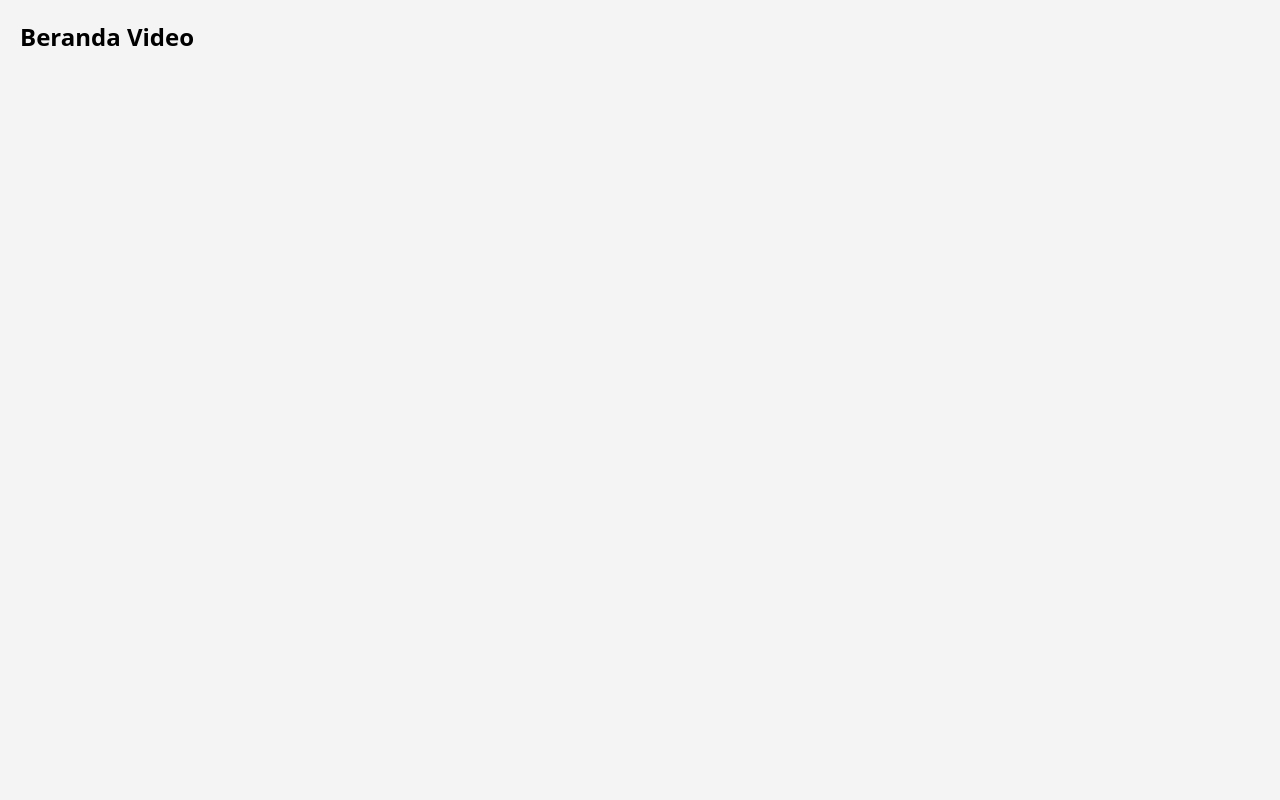
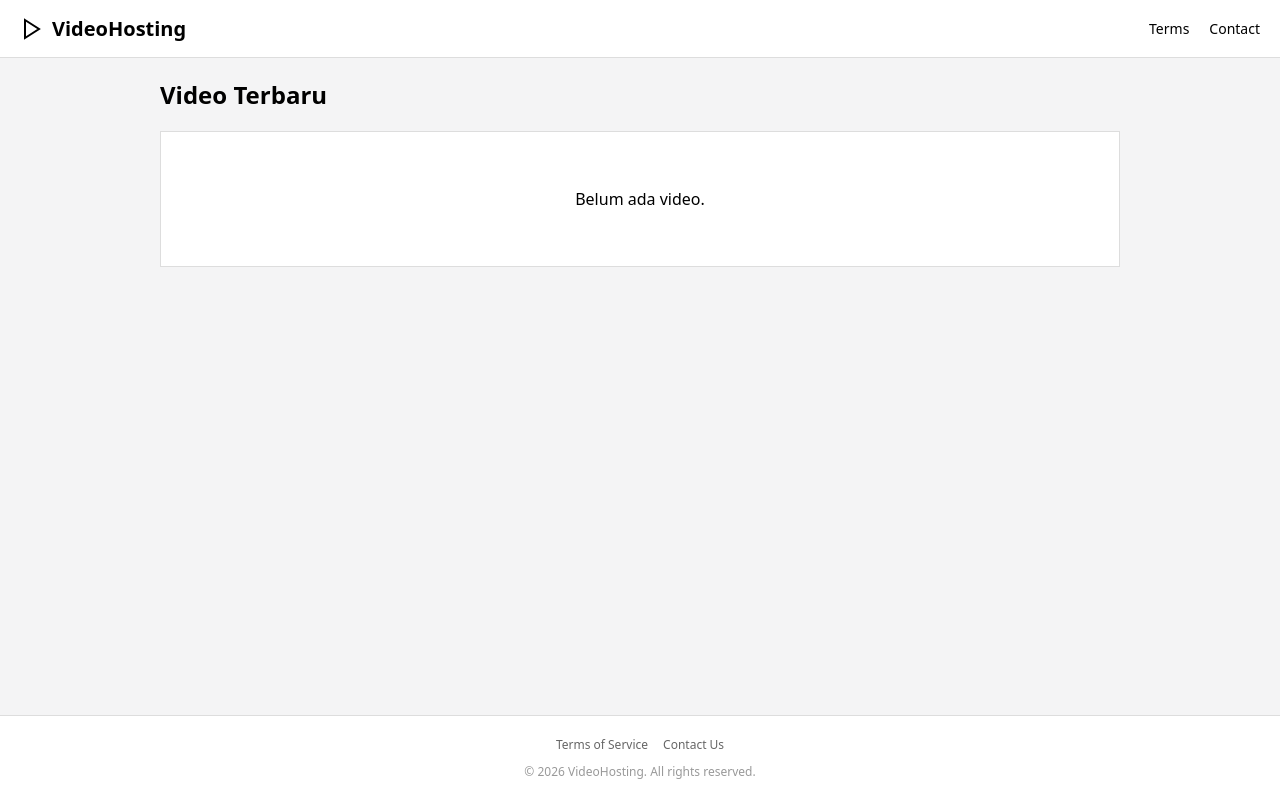
Before and after one commit to hyein89/hubstream-v1, a Next.js app: page / in a window 1280 px wide. Built offline with nearby package versions, Linux system fonts and the light colour scheme.

Commit message:
Update page.js

```diff
--- a/app/page.js
+++ b/app/page.js
@@ -1,7 +1,21 @@
+import Header from './components/Header';
+import Footer from './components/Footer';
+
 export default function Home() {
   return (
-    <div style={{ padding: '20px' }}>
-      <h1 style={{ margin: 0, fontSize: '24px' }}>Beranda Video</h1>
+    <div style={{ display: 'flex', flexDirection: 'column', minHeight: '100vh' }}>
+      <Header />
+
+      {/* Konten Utama Beranda */}
+      <main style={{ flex: 1, padding: '20px', maxWidth: '1000px', margin: '0 auto', width: '100%', boxSizing: 'border-box' }}>
+        <h1 style={{ margin: '0 0 20px 0', fontSize: '24px' }}>Video Terbaru</h1>
+        {/* Nanti daftar grid video bisa ditaruh di sini */}
+        <div style={{ padding: '40px', background: '#fff', border: '1px solid #ddd', textAlign: 'center' }}>
+          <p>Belum ada video.</p>
+        </div>
+      </main>
+
+      <Footer />
     </div>
   );
 }
```
